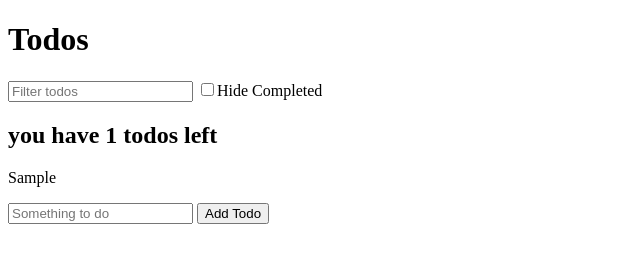
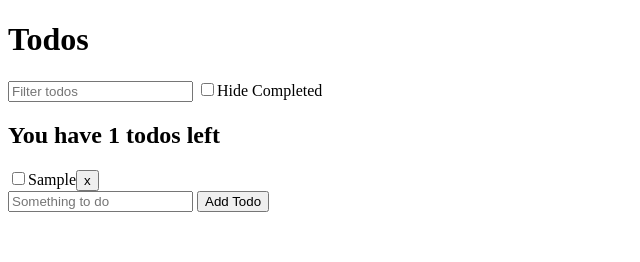
Before and after one commit to KilicEness/Todo-App, a plain HTML site: page index.html in a window 1280 px wide. Both pictures are taken after typing "Sample" into the empty fields and a click on the button "Add Todo". Shown: the whole page, without its empty margins (0-640 px from the left). Drawn offline with Linux system fonts and the light colour scheme.

Commit message:
refactoring

```diff
--- a/index.html
+++ b/index.html
@@ -14,6 +14,7 @@
         <input type="text" placeholder="Something to do" name="text">
         <button>Add Todo</button>
     </form>
+    <script src="todo-functions.js"></script>
     <script src="todo-app.js"></script>
 </body>
 </html>
--- a/todo-app.js
+++ b/todo-app.js
@@ -1,42 +1,9 @@
-let todos = []
+let todos = getSavedTodos()
 
 //filter search, searching words
 const filters = {
     searchText: '',
     hideCompleted: false
-}
-
-const todosJSON = localStorage.getItem('todos')
-
-if(todosJSON !== null) {
-    todos = JSON.parse(todosJSON)
-}
-
-const renderTodos = function (todos, filters) {
-    const filteredTodos = todos.filter(function (todo) {
-        const searchTextMatch = todo.text.toLowerCase().includes(filters.searchText.toLowerCase())
-        const hideCompletedMatch = !filters.hideCompleted || !todo.completed
-
-        return searchTextMatch && hideCompletedMatch
-    })
-
-    //show incompleted todos
-    const incompleteTodos = filteredTodos.filter(function (todo) {
-        return !todo.completed
-    })
-
-    document.querySelector('#todos').innerHTML = ''
-
-    const summary = document.createElement('h2')
-    summary.textContent = `you have ${incompleteTodos.length} todos left`
-    document.querySelector('#todos').appendChild(summary)
-
-    //show todos
-    filteredTodos.forEach(function (todo) {
-        const p = document.createElement('p')
-        p.textContent = todo.text
-        document.querySelector('#todos').appendChild(p)
-    })
 }
 
 renderTodos(todos, filters)
@@ -52,7 +19,7 @@ document.querySelector('#new-todo').addEventListener('submit', function (e) {
         text: e.target.elements.text.value,
         completed: false
     })
-    localStorage.setItem('todos', JSON.stringify(todos))
+    saveTodos(todos)
     renderTodos(todos, filters) // virgül yerine nokta kullanmışım uğraştırdı xd
     e.target.elements.text.value = ''
 })
--- /dev/null
+++ b/todo-functions.js
@@ -0,0 +1,66 @@
+//Fetch existing todos from localStorage
+const getSavedTodos = function () {
+    const todosJSON = localStorage.getItem('todos')
+
+    if(todosJSON !== null) {
+        return JSON.parse(todosJSON)
+    }else{
+        return []
+    }
+}
+//Save todos to localStorage
+const saveTodos = function (todos) {
+    localStorage.setItem('todos', JSON.stringify(todos))
+}
+
+//Render application todos based on filters
+const renderTodos = function (todos, filters) {
+    const filteredTodos = todos.filter(function (todo) {
+        const searchTextMatch = todo.text.toLowerCase().includes(filters.searchText.toLowerCase())
+        const hideCompletedMatch = !filters.hideCompleted || !todo.completed
+
+        return searchTextMatch && hideCompletedMatch
+    })
+
+    //show incompleted todos
+    const incompleteTodos = filteredTodos.filter(function (todo) {
+        return !todo.completed
+    })
+
+    document.querySelector('#todos').innerHTML = ''
+    document.querySelector('#todos').appendChild(generateSummaryDOM(incompleteTodos))
+
+    //show todos
+    filteredTodos.forEach(function (todo) {
+        document.querySelector('#todos').appendChild(generateTodoDOM(todo))
+    })
+}
+
+// Get the DOM elements for an individual note
+const generateTodoDOM = function (todo) {
+    const todoEl = document.createElement('div')
+    const checkbox = document.createElement('input')
+    const todoText = document.createElement('span')
+    const removeButton = document.createElement('button')
+
+    // Setup todo checkbox
+    checkbox.setAttribute('type', 'checkbox')
+    todoEl.appendChild(checkbox)
+
+    // Setup the todo text
+    todoText.textContent = todo.text
+    todoEl.appendChild(todoText)
+
+    // Setup the remove button
+    removeButton.textContent = 'x'
+    todoEl.appendChild(removeButton)
+
+    return todoEl
+}
+
+// Get the DOM elements for list summary
+const generateSummaryDOM = function (incompleteTodos) {
+    const summary = document.createElement('h2')
+    summary.textContent = `You have ${incompleteTodos.length} todos left`
+    return summary
+}
```
